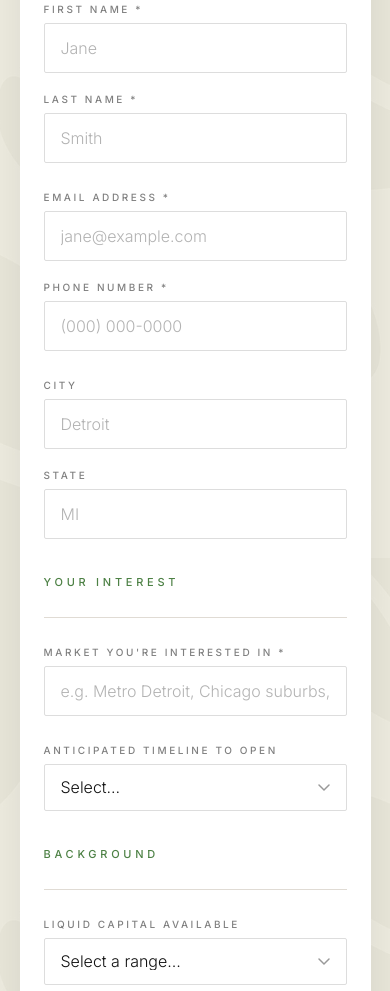
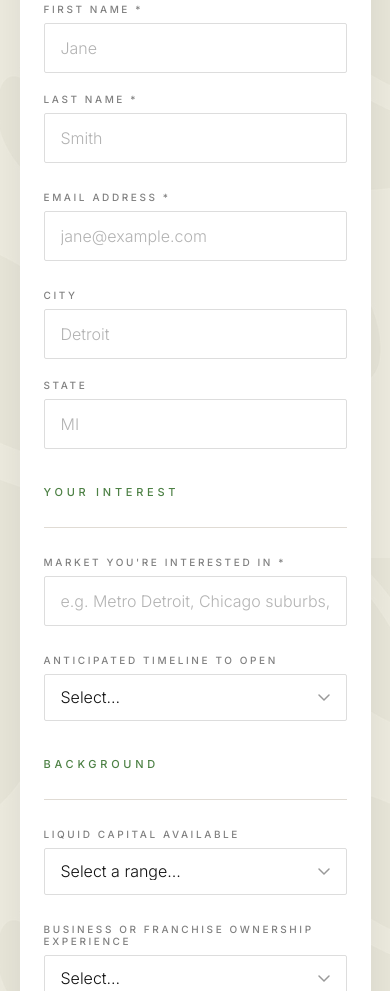
Before and after one commit to TrocinoMedia/kiki-kafe, a website: page franchise.html in a window 390 px wide. Shown: the part 1475-2466 px from the top of the page. Drawn offline with Linux system fonts and the light colour scheme.

Commit message:
Remove phone number field from apply, franchise, and book-kart forms
Email field promoted to full width after removal.

Co-Authored-By: Claude Sonnet 4.6 <noreply@anthropic.com>

```diff
--- a/franchise.html
+++ b/franchise.html
@@ -140,15 +140,9 @@
         </div>
       </div>
 
-      <div class="form-row">
-        <div class="form-field">
-          <label for="email">Email Address *</label>
-          <input type="email" id="email" name="Email" placeholder="jane@example.com" required>
-        </div>
-        <div class="form-field">
-          <label for="phone">Phone Number *</label>
-          <input type="tel" id="phone" name="Phone" placeholder="(000) 000-0000" required>
-        </div>
+      <div class="form-field">
+        <label for="email">Email Address *</label>
+        <input type="email" id="email" name="Email" placeholder="jane@example.com" required>
       </div>
 
       <div class="form-row">
```
Also changed, not shown: apply.html (+3 -9 lines), book-kart.html (+3 -9 lines).
